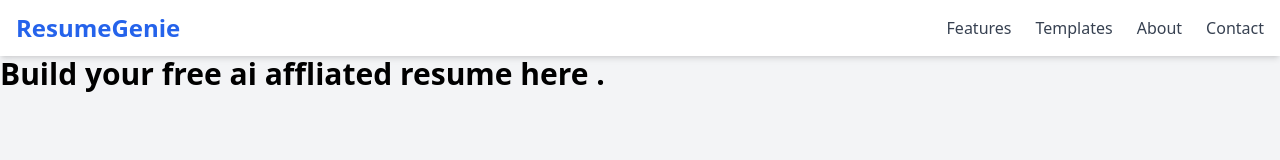
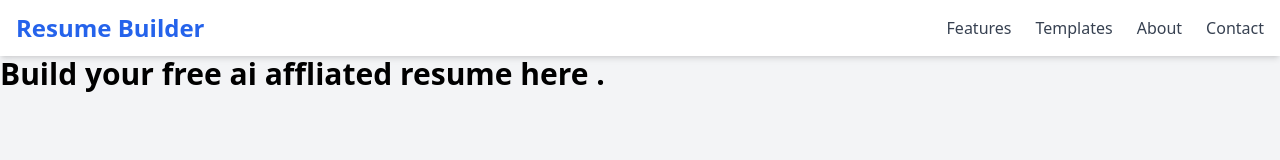
Before and after one commit to harshavardhan-macha/resumebuilder, a React (Vite) app: page / in a window 1280 px wide. Shown: the top 160 px of the page. Built offline with nearby package versions, Linux system fonts and the light colour scheme.

Commit message:
chnaged the name

```diff
--- a/src/components/Header.jsx
+++ b/src/components/Header.jsx
@@ -9,10 +9,8 @@
   return (
     <header className="bg-white shadow-md sticky top-0 z-50">
       <div className="max-w-7xl mx-auto px-4 py-3 flex justify-between items-center">
-        {/* Logo */}
-        <div className="text-2xl font-bold text-blue-600">ResumeGenie</div>
+        <div className="text-2xl font-bold text-blue-600">Resume Builder</div>
 
-        {/* Desktop Nav */}
         <nav className="hidden md:flex space-x-6 text-gray-700 font-medium">
           <a href="#features" className="hover:text-blue-600">Features</a>
           <a href="#templates" className="hover:text-blue-600">Templates</a>
@@ -20,7 +18,7 @@
           <a href="#contact" className="hover:text-blue-600">Contact</a>
         </nav>
 
-        {/* Mobile Menu Icon */}
+
         <button
           className="md:hidden text-gray-700"
           onClick={toggleMenu}
@@ -30,7 +28,7 @@
         </button>
       </div>
 
-      {/* Mobile Nav */}
+
       {isOpen && (
         <div className="md:hidden px-4 pb-4 space-y-2 text-gray-700 font-medium bg-white">
           <a href="#features" className="block hover:text-blue-600">Features</a>
```
